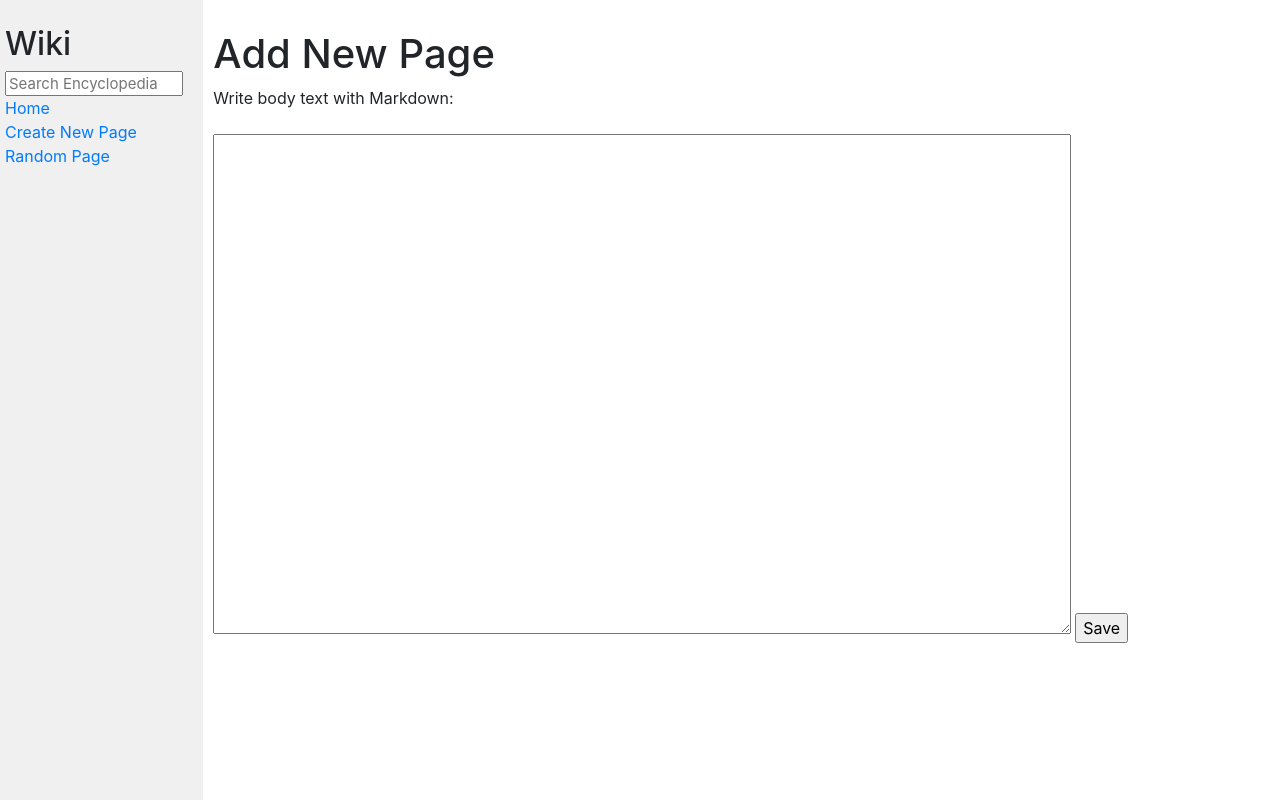
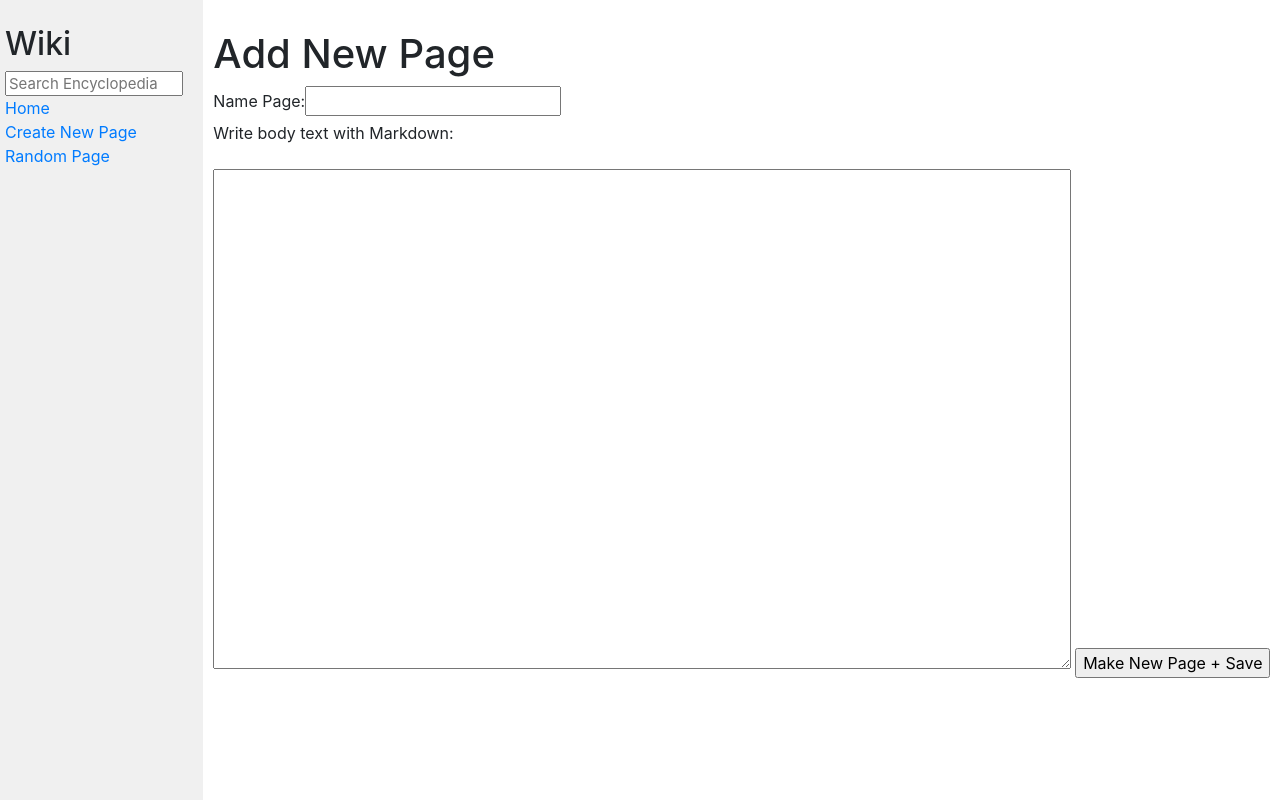
Before and after one commit to Sofilove3/CS50web, a Django app: page /new in a window 1280 px wide. Run offline with Django 3.2, Linux system fonts and the light colour scheme; some libraries are stand-ins or nearby versions.

Commit message:
fixed bug

```diff
--- a/Wiki/wiki/encyclopedia/templates/encyclopedia/edit.html
+++ b/Wiki/wiki/encyclopedia/templates/encyclopedia/edit.html
@@ -13,6 +13,6 @@
         <br>
         <p><label for="content">Write body text with Markdown:</label></p>
         <textarea id="content" name="content" style="height: 500px;">{{ content }}</textarea>
-        <input type="submit" value="Save">
+        <input type="submit" value="Update + Save">
     </form>
 {% endblock %}
--- a/Wiki/wiki/encyclopedia/templates/encyclopedia/new.html
+++ b/Wiki/wiki/encyclopedia/templates/encyclopedia/new.html
@@ -7,10 +7,11 @@
 {% block body %}
     <h1>Add New Page</h1>
 
-    <form action="{% url 'edit' %}" method="get">
+    <form action="{% url 'new' %}" method="post">
         {% csrf_token %}
+        {{ form }}
         <p><label for="body_text">Write body text with Markdown:</label></p>
         <textarea id="body_text" name="body_text" style="height: 500px;"></textarea>
-        <input type="submit" value="Save">
+        <input type="submit" value="Make New Page + Save">
     </form>
 {% endblock %}
```
Also changed, not shown: Wiki/wiki/entries/jusf.md (added, +1 -0 lines).
